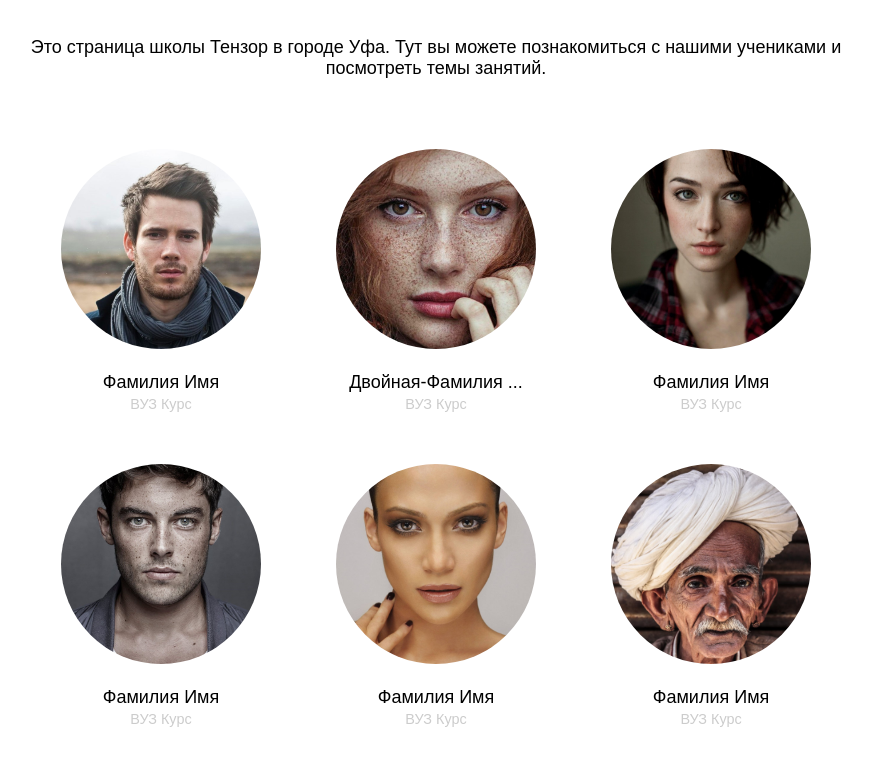
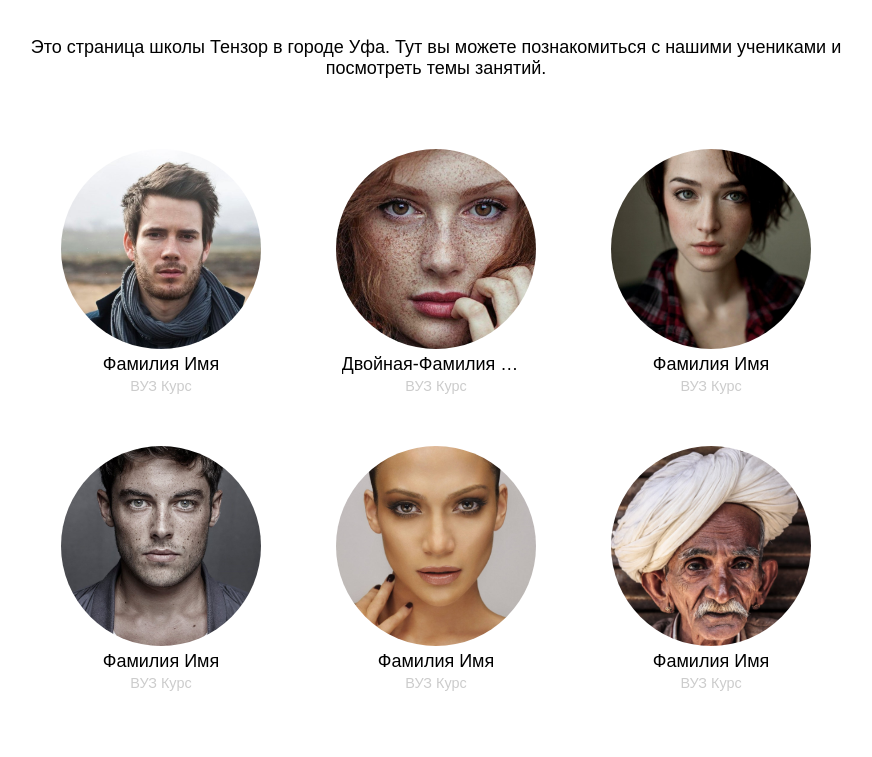
Before and after one commit to StatsenkoAleksey/TensorStudy, a website: page source/index.html in a window 1280 px wide. Shown: the part 111-868 px from the top of the page, without its empty margins (212-1084 px from the left). After the commit the page ends 832 px from the top, so only its background shows below. Drawn offline with Linux system fonts and the light colour scheme.

Commit message:
Add files via upload

```diff
--- a/source/css/style.css
+++ b/source/css/style.css
@@ -56,7 +56,11 @@ header p {
 }
 
 .user-name {
-  margin-bottom: 0;
+  margin: 0 auto;
+  width: 70%;
+  white-space: nowrap;
+  overflow: hidden;
+  text-overflow: ellipsis;
 }
 
 .user-information {
--- a/source/index.html
+++ b/source/index.html
@@ -21,7 +21,7 @@
 
                 <div class="user">
                     <img src="img/ava02.jpg" alt="Аватар пользователя"/>
-                    <p class="user-name" title="Двойная-Фамилия Имя Отчество">Двойная-Фамилия ...</p>
+                    <p class="user-name" title="Двойная-Фамилия Имя Отчество">Двойная-Фамилия Имя Отчество</p>
                     <span class="user-information" title="ВУЗ Курс">ВУЗ Курс</span>
                 </div>
 
```
